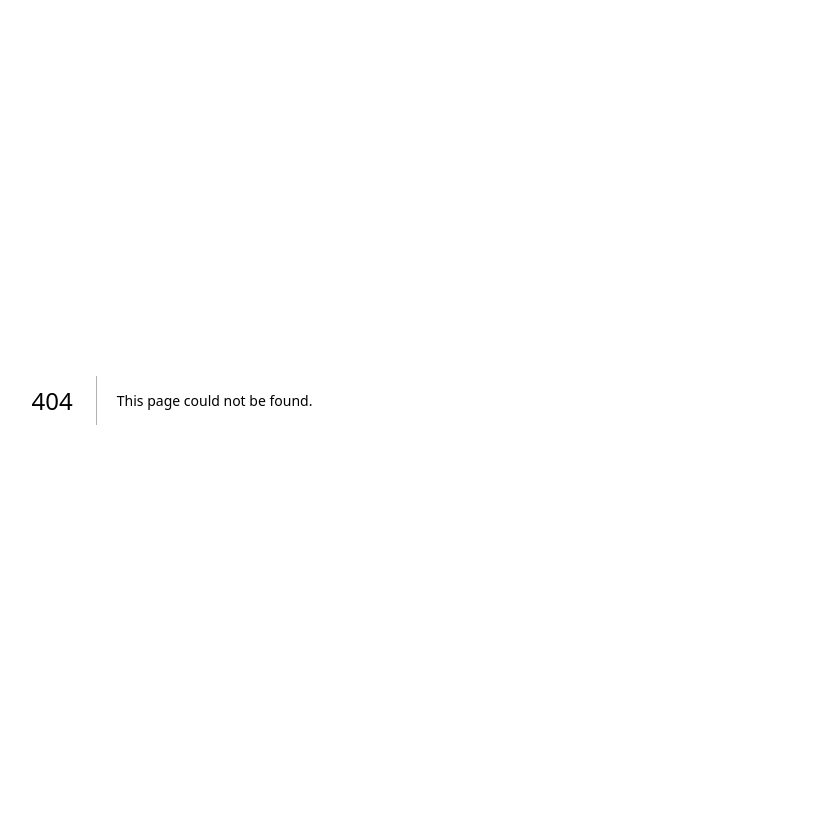
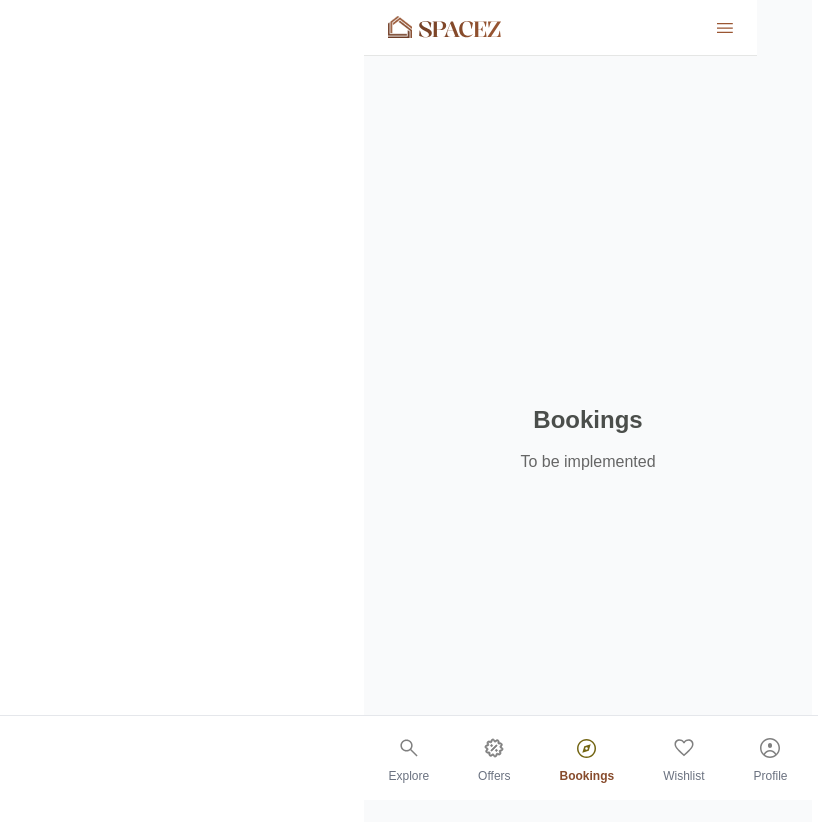
Before and after one commit to scr1ptjunk13/spacez-assignment, a Next.js app: page /bookings in a window 1280 px wide. Before the commit this address had no page. Shown: the top 822 px of the page, without its empty margins (52-870 px from the left). Before the commit the page ends 800 px from the top, so only its background shows below. Built offline with nearby package versions, Linux system fonts and the light colour scheme.

Commit message:
fix bottom nav styling, add interactive copy buttons, fix tab slider behavior

```diff
--- /dev/null
+++ b/src/app/bookings/page.tsx
@@ -0,0 +1,41 @@
+import TopNavBar from '@/components/TopNavBar';
+import BottomNavBar from '@/components/BottomNavBar';
+
+export default function BookingsPage() {
+  return (
+    <div className="bg-gray-50 min-h-screen">
+      <TopNavBar />
+
+      {/* Main Content */}
+      <div className="pt-16 pb-24 flex items-center justify-center min-h-screen">
+        <div className="text-center px-4">
+          <h1
+            className="mb-4"
+            style={{
+              color: '#4B4E4B',
+              fontSize: '24px',
+              fontWeight: '600',
+              lineHeight: '28px',
+              letterSpacing: '0px'
+            }}
+          >
+            Bookings
+          </h1>
+          <p
+            style={{
+              color: '#666666',
+              fontSize: '16px',
+              fontWeight: '400',
+              lineHeight: '24px',
+              letterSpacing: '0px'
+            }}
+          >
+            To be implemented
+          </p>
+        </div>
+      </div>
+
+      <BottomNavBar activeTab="bookings" />
+    </div>
+  );
+}
--- /dev/null
+++ b/src/app/explore/page.tsx
@@ -0,0 +1,41 @@
+import TopNavBar from '@/components/TopNavBar';
+import BottomNavBar from '@/components/BottomNavBar';
+
+export default function ExplorePage() {
+  return (
+    <div className="bg-gray-50 min-h-screen">
+      <TopNavBar />
+
+      {/* Main Content */}
+      <div className="pt-16 pb-24 flex items-center justify-center min-h-screen">
+        <div className="text-center px-4">
+          <h1
+            className="mb-4"
+            style={{
+              color: '#4B4E4B',
+              fontSize: '24px',
+              fontWeight: '600',
+              lineHeight: '28px',
+              letterSpacing: '0px'
+            }}
+          >
+            Explore
+          </h1>
+          <p
+            style={{
+              color: '#666666',
+              fontSize: '16px',
+              fontWeight: '400',
+              lineHeight: '24px',
+              letterSpacing: '0px'
+            }}
+          >
+            To be implemented
+          </p>
+        </div>
+      </div>
+
+      <BottomNavBar activeTab="explore" />
+    </div>
+  );
+}
--- /dev/null
+++ b/src/app/profile/page.tsx
@@ -0,0 +1,41 @@
+import TopNavBar from '@/components/TopNavBar';
+import BottomNavBar from '@/components/BottomNavBar';
+
+export default function ProfilePage() {
+  return (
+    <div className="bg-gray-50 min-h-screen">
+      <TopNavBar />
+
+      {/* Main Content */}
+      <div className="pt-16 pb-24 flex items-center justify-center min-h-screen">
+        <div className="text-center px-4">
+          <h1
+            className="mb-4"
+            style={{
+              color: '#4B4E4B',
+              fontSize: '24px',
+              fontWeight: '600',
+              lineHeight: '28px',
+              letterSpacing: '0px'
+            }}
+          >
+            Profile
+          </h1>
+          <p
+            style={{
+              color: '#666666',
+              fontSize: '16px',
+              fontWeight: '400',
+              lineHeight: '24px',
+              letterSpacing: '0px'
+            }}
+          >
+            To be implemented
+          </p>
+        </div>
+      </div>
+
+      <BottomNavBar activeTab="profile" />
+    </div>
+  );
+}
--- /dev/null
+++ b/src/app/wishlist/page.tsx
@@ -0,0 +1,41 @@
+import TopNavBar from '@/components/TopNavBar';
+import BottomNavBar from '@/components/BottomNavBar';
+
+export default function WishlistPage() {
+  return (
+    <div className="bg-gray-50 min-h-screen">
+      <TopNavBar />
+
+      {/* Main Content */}
+      <div className="pt-16 pb-24 flex items-center justify-center min-h-screen">
+        <div className="text-center px-4">
+          <h1
+            className="mb-4"
+            style={{
+              color: '#4B4E4B',
+              fontSize: '24px',
+              fontWeight: '600',
+              lineHeight: '28px',
+              letterSpacing: '0px'
+            }}
+          >
+            Wishlist
+          </h1>
+          <p
+            style={{
+              color: '#666666',
+              fontSize: '16px',
+              fontWeight: '400',
+              lineHeight: '24px',
+              letterSpacing: '0px'
+            }}
+          >
+            To be implemented
+          </p>
+        </div>
+      </div>
+
+      <BottomNavBar activeTab="wishlist" />
+    </div>
+  );
+}
--- a/src/components/BottomNavBar.tsx
+++ b/src/components/BottomNavBar.tsx
@@ -8,7 +8,7 @@ interface BottomNavBarProps {
 export default function BottomNavBar({ activeTab = 'offers' }: BottomNavBarProps) {
   const navItems = [
     { id: 'explore', label: 'Explore', icon: '/assets/search.svg', href: '/explore' },
-    { id: 'offers', label: 'Offers', icon: '/assets/offers.svg', href: '/' },
+    { id: 'offers', label: 'Offers', icon: '/assets/offer-BOLD.svg', href: '/' },
     { id: 'bookings', label: 'Bookings', icon: '/assets/bookings.svg', href: '/bookings' },
     { id: 'wishlist', label: 'Wishlist', icon: '/assets/favourite.svg', href: '/wishlist' },
     { id: 'profile', label: 'Profile', icon: '/assets/signin.svg', href: '/profile' },
@@ -19,7 +19,7 @@ export default function BottomNavBar({ activeTab = 'offers' }: BottomNavBarProps
       <div className="flex justify-around items-center max-w-md mx-auto">
         {navItems.map((item) => (
           <Link key={item.id} href={item.href} className="flex flex-col items-center py-2">
-            <div className={`p-1 ${activeTab === item.id ? 'text-orange-600' : 'text-gray-500'}`}>
+            <div className="p-1" style={{ filter: activeTab === item.id ? 'brightness(0) saturate(100%) invert(35%) sepia(40%) saturate(1000%) hue-rotate(15deg) brightness(95%) contrast(85%)' : 'brightness(0) saturate(100%) invert(50%) sepia(0%) saturate(0%) hue-rotate(0deg) brightness(100%) contrast(100%)' }}>
               <Image
                 src={item.icon}
                 alt={item.label}
@@ -31,16 +31,13 @@ export default function BottomNavBar({ activeTab = 'offers' }: BottomNavBarProps
               className="mt-1 text-xs"
               style={{
                 fontSize: '12px',
-                fontWeight: '500',
+                fontWeight: activeTab === item.id ? '700' : '500',
                 textAlign: 'center',
                 color: activeTab === item.id ? '#874B2C' : '#6B7280'
               }}
             >
               {item.label}
             </span>
-            {activeTab === item.id && (
-              <div className="w-12 h-0.5 bg-orange-600 mt-1 rounded-full"></div>
-            )}
           </Link>
         ))}
       </div>
--- a/src/components/OffersPage.tsx
+++ b/src/components/OffersPage.tsx
@@ -9,9 +9,19 @@ interface CouponProps {
 }
 
 function CouponCard({ code, title, description, discount, color }: CouponProps) {
-  const handleCopy = () => {
-    navigator.clipboard.writeText(code);
-    // You can add a toast notification here
+  const [isCopied, setIsCopied] = useState(false);
+
+  const handleCopy = async () => {
+    try {
+      await navigator.clipboard.writeText(code);
+      setIsCopied(true);
+      // Reset the copied state after 2 seconds
+      setTimeout(() => {
+        setIsCopied(false);
+      }, 2000);
+    } catch (err) {
+      console.error('Failed to copy text: ', err);
+    }
   };
 
   // Check if discount contains "Flat" to handle different layouts
@@ -124,18 +134,19 @@ function CouponCard({ code, title, description, discount, color }: CouponProps)
                 <rect width="18" height="18" fill="#D9D9D9"/>
               </mask>
               <g mask="url(#mask0_571_243)">
-                <path d="M6.96204 13.6875C6.44916 13.6875 6.01373 13.5085 5.65573 13.1505C5.29773 12.7925 5.11873 12.3571 5.11873 11.8442V3.15581C5.11873 2.64294 5.29773 2.2075 5.65573 1.8495C6.01373 1.4915 6.44916 1.3125 6.96204 1.3125H13.4004C13.9133 1.3125 14.3487 1.4915 14.7067 1.8495C15.0647 2.2075 15.2437 2.64294 15.2437 3.15581V11.8442C15.2437 12.3571 15.0647 12.7925 14.7067 13.1505C14.3487 13.5085 13.9133 13.6875 13.4004 13.6875H6.96204ZM6.96204 12.075H13.4004C13.4582 12.075 13.511 12.0509 13.559 12.0028C13.6072 11.9548 13.6312 11.9019 13.6312 11.8442V3.15581C13.6312 3.09806 13.6072 3.04519 13.559 2.99719C13.511 2.94906 13.4582 2.925 13.4004 2.925H6.96204C6.90429 2.925 6.85141 2.94906 6.80341 2.99719C6.75529 3.04519 6.73123 3.09806 6.73123 3.15581V11.8442C6.73123 11.9019 6.75529 11.9548 6.80341 12.0028C6.85141 12.0509 6.90429 12.075 6.96204 12.075ZM3.84954 16.8C3.33666 16.8 2.90123 16.621 2.54323 16.263C2.18523 15.905 2.00623 15.4696 2.00623 14.9567V4.65581H3.61873V14.9567C3.61873 15.0144 3.64279 15.0673 3.69091 15.1153C3.73891 15.1634 3.79179 15.1875 3.84954 15.1875H11.9004V16.8H3.84954Z" fill="#874B2C"/>
+                <path d="M6.96204 13.6875C6.44916 13.6875 6.01373 13.5085 5.65573 13.1505C5.29773 12.7925 5.11873 12.3571 5.11873 11.8442V3.15581C5.11873 2.64294 5.29773 2.2075 5.65573 1.8495C6.01373 1.4915 6.44916 1.3125 6.96204 1.3125H13.4004C13.9133 1.3125 14.3487 1.4915 14.7067 1.8495C15.0647 2.2075 15.2437 2.64294 15.2437 3.15581V11.8442C15.2437 12.3571 15.0647 12.7925 14.7067 13.1505C14.3487 13.5085 13.9133 13.6875 13.4004 13.6875H6.96204ZM6.96204 12.075H13.4004C13.4582 12.075 13.511 12.0509 13.559 12.0028C13.6072 11.9548 13.6312 11.9019 13.6312 11.8442V3.15581C13.6312 3.09806 13.6072 3.04519 13.559 2.99719C13.511 2.94906 13.4582 2.925 13.4004 2.925H6.96204C6.90429 2.925 6.85141 2.94906 6.80341 2.99719C6.75529 3.04519 6.73123 3.09806 6.73123 3.15581V11.8442C6.73123 11.9019 6.75529 11.9548 6.80341 12.0028C6.85141 12.0509 6.90429 12.075 6.96204 12.075ZM3.84954 16.8C3.33666 16.8 2.90123 16.621 2.54323 16.263C2.18523 15.905 2.00623 15.4696 2.00623 14.9567V4.65581H3.61873V14.9567C3.61873 15.0144 3.64279 15.0673 3.69091 15.1153C3.73891 15.1634 3.79179 15.1875 3.84954 15.1875H11.9004V16.8H3.84954Z" fill={isCopied ? '#22C55E' : '#874B2C'} style={{ transition: 'fill 0.2s ease' }}/>
               </g>
             </svg>
             {/* Copy Label */}
             <span
               style={{
-                color: '#874B2C',
+                color: isCopied ? '#22C55E' : '#874B2C',
                 fontSize: '16px',
-                fontWeight: '700'
+                fontWeight: '700',
+                transition: 'color 0.2s ease'
               }}
             >
-              Copy
+              {isCopied ? 'Copied!' : 'Copy'}
             </span>
           </button>
         </div>
@@ -555,6 +566,7 @@ function BrandOfferCard({ brand, logo, description, discount, color, logoColor =
 export default function OffersPage() {
   const [activeTab, setActiveTab] = useState('Coupons');
   const [isSignedIn, setIsSignedIn] = useState(false);
+  const [isScrolling, setIsScrolling] = useState(false);
   const couponsRef = useRef<HTMLDivElement>(null);
   const giftcardsRef = useRef<HTMLDivElement>(null);
   const paymentRef = useRef<HTMLDivElement>(null);
@@ -613,6 +625,9 @@ export default function OffersPage() {
   // Scroll detection to highlight active tab
   useEffect(() => {
     const handleScroll = () => {
+      // Don't update activeTab if we're programmatically scrolling
+      if (isScrolling) return;
+
       const scrollPosition = window.scrollY + 280; // Offset for both nav bars
 
       if (couponsRef.current && giftcardsRef.current && paymentRef.current) {
@@ -632,9 +647,13 @@ export default function OffersPage() {
 
     window.addEventListener('scroll', handleScroll);
     return () => window.removeEventListener('scroll', handleScroll);
-  }, []);
+  }, [isScrolling]);
 
   const scrollToSection = (tab: string) => {
+    // Immediately set the active tab when clicked
+    setActiveTab(tab);
+    setIsScrolling(true);
+
     let targetRef;
     switch (tab) {
       case 'Coupons':
@@ -657,6 +676,11 @@ export default function OffersPage() {
         top: targetPosition,
         behavior: 'smooth'
       });
+
+      // Re-enable scroll detection after scrolling is complete
+      setTimeout(() => {
+        setIsScrolling(false);
+      }, 1000); // Adjust timeout based on scroll duration
     }
   };
 
```
Also changed, not shown: public/assets/offer-BOLD.svg.
